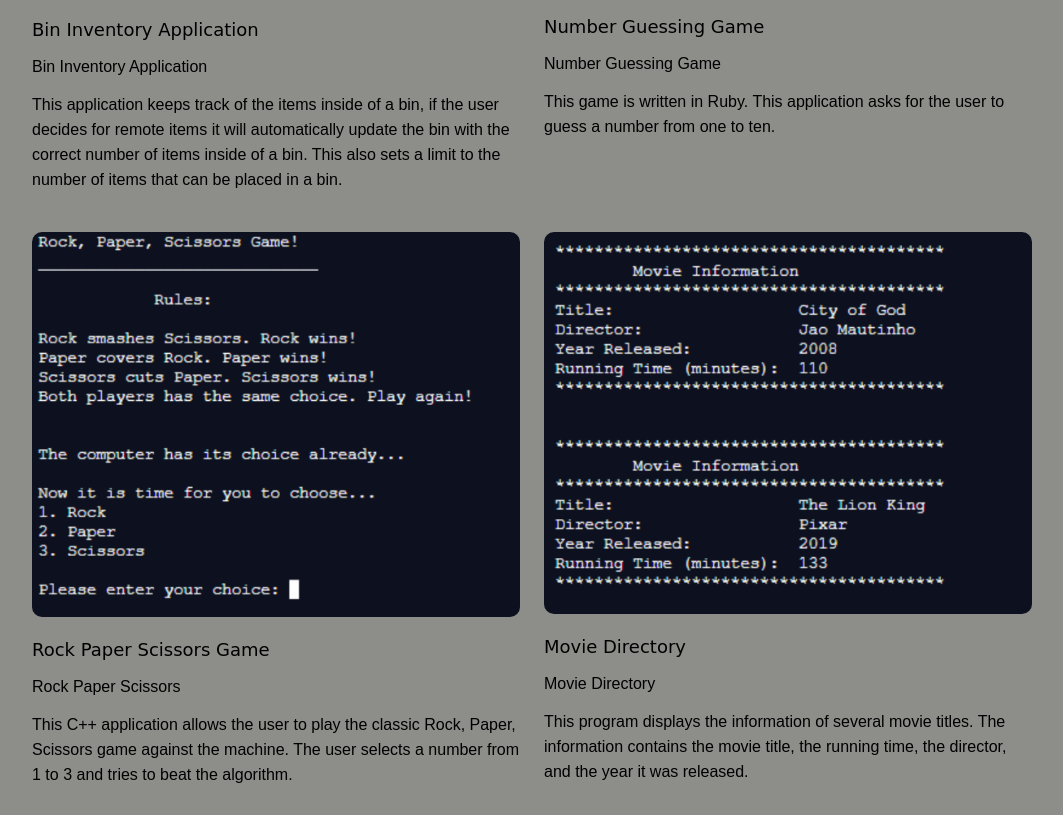
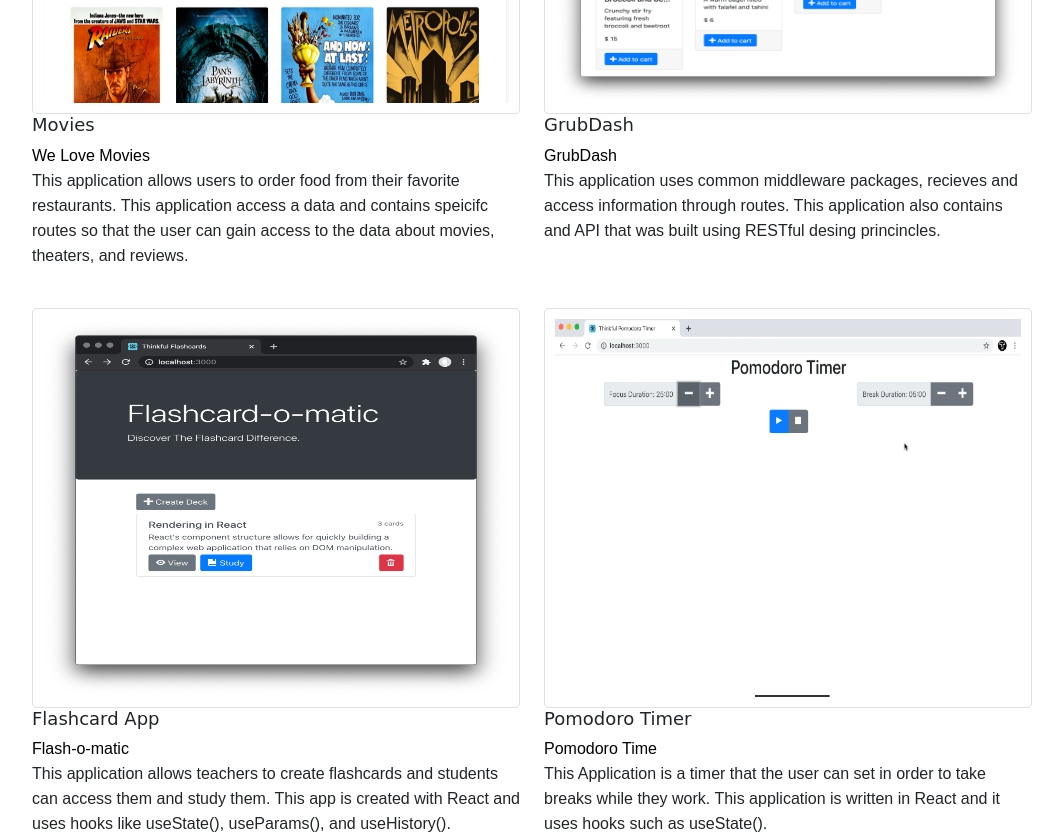
Before and after one commit to mibar0005/Updated-Profile, a plain HTML site: page Front-End Foundations Assignment/index.html in a window 1280 px wide. Shown: the part 1347-2186 px from the top of the page, without its empty margins (108-1171 px from the left). Drawn offline with nearby package versions, Linux system fonts and the light colour scheme.

Commit message:
Updated Profile with latest projects

```diff
--- a/Front-End Foundations Assignment/index.html
+++ b/Front-End Foundations Assignment/index.html
@@ -3,6 +3,8 @@
 <head>
 	<meta charset="utf-8">
 	<meta name="viewport" content="width=device-width scale=1">
+    <!-- CSS only -->
+    <link href="https://cdn.jsdelivr.net/npm/bootstrap@5.0.0-beta3/dist/css/bootstrap.min.css" rel="stylesheet" integrity="sha384-eOJMYsd53ii+scO/bJGFsiCZc+5NDVN2yr8+0RDqr0Ql0h+rP48ckxlpbzKgwra6" crossorigin="anonymous">
 	<title>Miguel Ibarra | Software Developer Engineer </title>
 	<link href="style.css" rel="stylesheet" type="text/css" />
 </head>
@@ -67,37 +69,42 @@
 
 
     <!-- Portfolio -->
-    <section class="projects">
+    <section id="portfolio">
         <h2 class="porfolio">Portfolio</h2>
         <div class="group">
             <div class="item">
-      <img src="images/home/inventory.PNG" alt="Inventory Application">
-      <h3>Bin Inventory Application</h3>
-      <a href="https://github.com/mibar0005/Data-Structure-Inventory-Bins" target="_blank">Bin Inventory Application</a>
-                <p>This application keeps track of the items inside of a bin, if the user decides for remote items it will automatically update the bin with the correct number of items inside of a bin.
-                     This also sets a limit to the number of items that can be placed in a bin.</p>
+      <img style="width:600px; height:400px; padding:10px;" src="images/home/weLoveMovies.PNG" class="img-thumbnail" alt="We Love Movies ">
+      <h3>Movies</h3>
+      <a href="https://github.com/mibar0005/movies/tree/master" target="_blank">We Love Movies</a>
+                <p> This application allows users to order food from their favorite restaurants. This application access a data and contains speicifc routes so that the user can gain access to the data about movies, theaters, and reviews.</p>
             </div>
             <div class="item">
-      <img src="images/home/ruby-guessing.png" alt="Ruby Guessing Game">
-      <h3>Number Guessing Game</h3>
-      <a href="https://github.com/mibar0005/Guesing-Game-" target="_blank">Number Guessing Game</a>
-                <p>This game is written in Ruby. This application asks for the user to guess a number from one to ten.</p>
+      <img style="width:600px; height:400px; padding:10px;" src="images/home/grubDash.PNG" class="img-thumbnail" alt="GrubDash">
+      <h3>GrubDash</h3>
+      <a href="https://github.com/mibar0005/grubdash" target="_blank">GrubDash</a>
+                <p>
+                    This application uses common middleware packages, recieves and access information through routes. This application also contains
+                    and API that was built using RESTful desing princincles.
+                </p>
             </div>
         </div>
   <div class="group">
             <div class="item">
-      <img src="images/home/r-p-s.png" alt="Rock-Paper-Scissors Game">
-      <h3>Rock Paper Scissors Game</h3>
-      <a href="https://github.com/mibar0005/Rock-Paper-Scissors-" target="_blank">Rock Paper Scissors</a>
-                <p>This C++ application allows the user to play the classic Rock, Paper, Scissors game against the machine. The user selects a number from 1 to 3
-                    and tries to beat the algorithm.
+      <img style="width:600px; height:400px; padding:10px;" src="images/home/flashcards.PNG" class="img-thumbnail" alt="Flashcards">
+      <h3>Flashcard App</h3>
+      <a href="https://github.com/mibar0005/flashcards" target="_blank">Flash-o-matic</a>
+                <p>
+                    This application allows teachers to create flashcards and students can access them and study them. This app is created with React
+                    and uses hooks like useState(), useParams(), and useHistory().
                 </p>
             </div>
             <div class="item">
-      <img src="images/home/movie-info.png" alt="Movie Directory">
-      <h3>Movie Directory</h3>
-      <a href="https://github.com/mibar0005/Data-Structure-Movie-Data-" target="_blank">Movie Directory</a>
-            <p>This program displays the information of several movie titles. The information contains the movie title, the running time, the director, and the year it was released.</p>
+      <img style="width:600px; height:400px; padding:10px;" src="images/home/pomodoro.PNG" class="img-thumbnail" alt="Pomodoro">
+      <h3>Pomodoro Timer</h3>
+      <a href="https://github.com/mibar0005/Data-Structure-Movie-Data-" target="_blank">Pomodoro Time</a>
+            <p>This Application is a timer that the user can set in order to take breaks while they work. This application is written in React and it uses hooks
+                such as useState().
+            </p>
         </div>
         </div>
     </section>
@@ -125,10 +132,10 @@
                 </form>
 
 			<div class="item item-double">
-                <p>Phone #: <a href="tel:555-555-5555">555-555-5555</a></p>
+                <p>Phone #: <a href="tel:7660-595-5046">760-595-5046</a></p>
                 <p>Email: <a href="mailto:mibar0005@gmail.com">mibar0005@gmail.com</a><p>
                 <p><a href="https://github.com/mibar0005/" target="_blank">GitHub</a></p>
-                <p><a href="https://www.linkedin.com/in/miguel-ibarra-1a0bb0161/" target="_blank">Linkedin</a></p>
+                <p><a href="https://www.linkedin.com/in/miguel-ibarra-1a0bb0161/" target="_blank">LinkedIn</a></p>
                 </div>
             </fieldset>
           </form>
--- a/Front-End Foundations Assignment/style.css
+++ b/Front-End Foundations Assignment/style.css
@@ -143,6 +143,11 @@
     border-radius: 10px;
   }
 
+  img {
+    max-width: 400px;
+    max-height: 400px;
+  }
+
   .group {
     display: flex;
     flex-direction: column;
```
Also changed, not shown: Front-End Foundations Assignment/images/home/Inventory.png (deleted), Front-End Foundations Assignment/images/home/flashcards.png (added), Front-End Foundations Assignment/images/home/grubDash.png (added), Front-End Foundations Assignment/images/home/movie-info.png (deleted), Front-End Foundations Assignment/images/home/pomodoro.PNG (added), Front-End Foundations Assignment/images/home/r-p-s.png (deleted), Front-End Foundations Assignment/images/home/ruby-guessing.png (deleted), Front-End Foundations Assignment/images/home/weLoveMovies.PNG (added).
